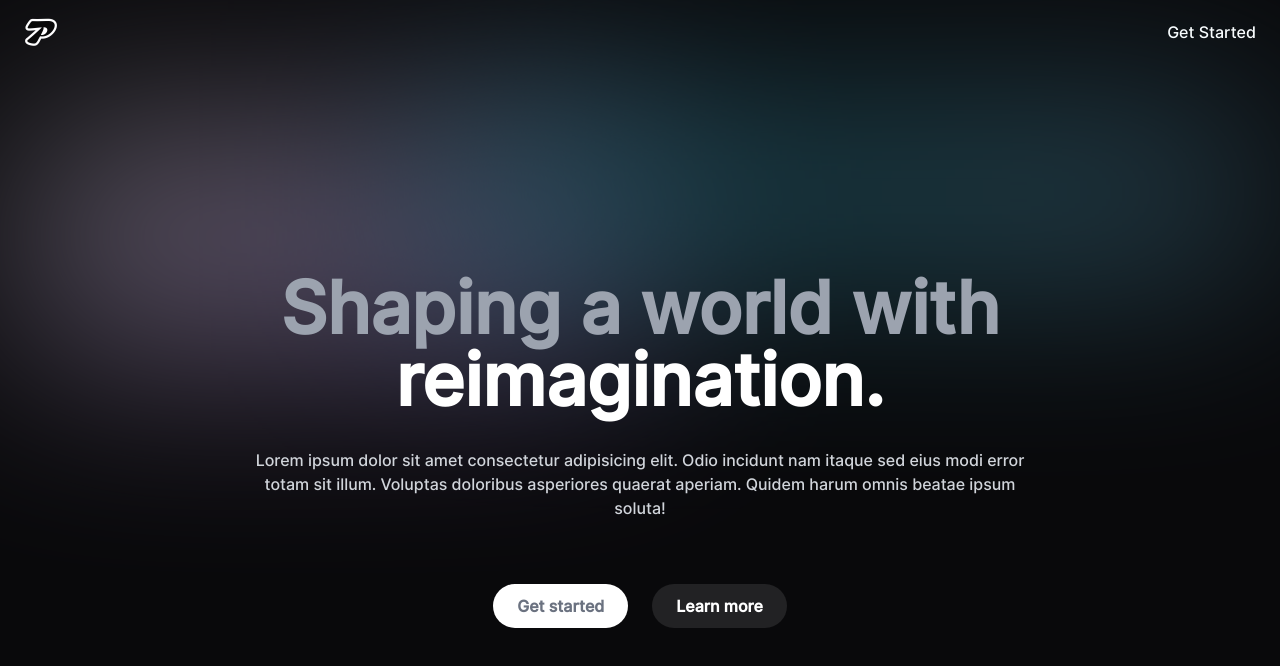
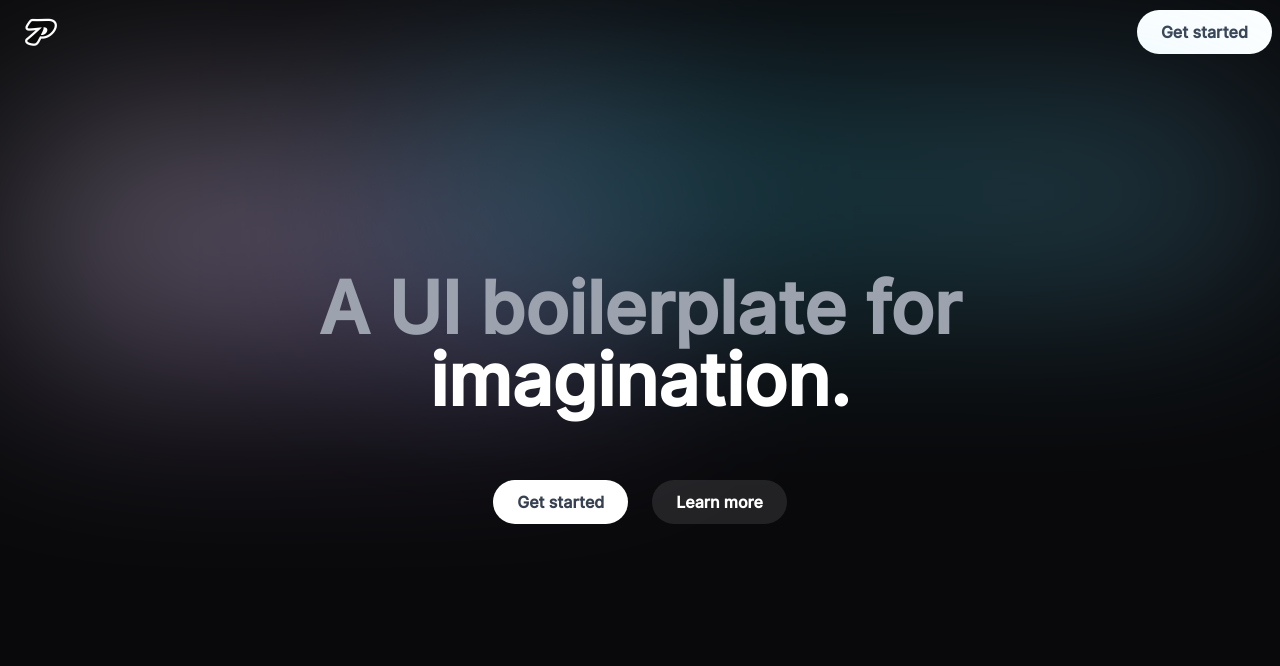
Before and after one commit to theponti/create-ponti-react, a React (Vite) app: page / in a window 1280 px wide. Shown: the top 666 px of the page. Built offline with nearby package versions, Linux system fonts and the light colour scheme; no server answers.

Commit message:
feat(*) Add GetStartedButton

```diff
--- /dev/null
+++ b/src/components/Buttons/GetStarted/index.tsx
@@ -0,0 +1,17 @@
+import { NavLink } from "react-router-dom";
+
+function GetStartedButton() {
+  return (
+    <NavLink
+      data-testid="loginLink"
+      className="relative flex h-11 w-full items-center justify-center px-6 before:absolute before:inset-0 before:rounded-full before:bg-primary before:transition before:duration-300 hover:before:scale-105 active:duration-75 active:before:scale-95 sm:w-max"
+      to="/signin"
+    >
+      <span className="relative text-base font-semibold text-gray-700">
+        Get started
+      </span>
+    </NavLink>
+  );
+}
+
+export default GetStartedButton;
--- a/src/components/Header/Header.tsx
+++ b/src/components/Header/Header.tsx
@@ -1,3 +1,4 @@
+import GetStartedButton from "components/Buttons/GetStarted";
 import { NavLink } from "react-router-dom";
 import { ACCOUNT_PATH } from "services/constants/routes";
 
@@ -9,7 +10,7 @@
 
 function Header({ isAuthenticated }: HeaderProps) {
   return (
-    <div className="navbar bg-base-100 sm:mb-16">
+    <nav className="navbar bg-base-100 mb-10 sm:mb-16">
       <div className="flex-1 text-primary">
         <NavLink className="btn btn-ghost normal-case text-xl" to="/">
           <img alt="logo" src={logo} />
@@ -19,9 +20,7 @@
         <ul className="menu menu-horizontal p-0">
           <li>
             {!isAuthenticated ? (
-              <NavLink data-testid="loginLink" to="/signin">
-                Get Started
-              </NavLink>
+              <GetStartedButton />
             ) : (
               <NavLink data-testid="accountLink" to={ACCOUNT_PATH}>
                 My Account
@@ -30,7 +29,7 @@
           </li>
         </ul>
       </div>
-    </div>
+    </nav>
   );
 }
 
--- a/src/scenes/Home/index.tsx
+++ b/src/scenes/Home/index.tsx
@@ -1,3 +1,5 @@
+import GetStartedButton from "components/Buttons/GetStarted";
+
 function Home() {
   return (
     <div className="relative">
@@ -12,28 +14,16 @@
         <div className="relative pt-36 ml-auto">
           <div className="lg:w-2/3 text-center mx-auto">
             <h1 className="text-gray-400 dark:text-white font-bold text-5xl md:text-6xl xl:text-7xl">
-              Shaping a world with{" "}
-              <span className="text-primary dark:text-white">
-                reimagination.
-              </span>
+              A UI boilerplate for{" "}
+              <span className="text-primary dark:text-white">imagination.</span>
             </h1>
-            <p className="mt-8 text-gray-300 dark:text-gray-300">
-              Lorem ipsum dolor sit amet consectetur adipisicing elit. Odio
-              incidunt nam itaque sed eius modi error totam sit illum. Voluptas
-              doloribus asperiores quaerat aperiam. Quidem harum omnis beatae
-              ipsum soluta!
-            </p>
+            <p className="mt-8 text-gray-300 dark:text-gray-300" />
             <div className="mt-16 flex flex-wrap justify-center gap-y-4 gap-x-6">
+              <GetStartedButton />
               <a
-                href="/signin"
-                className="relative flex h-11 w-full items-center justify-center px-6 before:absolute before:inset-0 before:rounded-full before:bg-primary before:transition before:duration-300 hover:before:scale-105 active:duration-75 active:before:scale-95 sm:w-max"
-              >
-                <span className="relative text-base font-semibold text-gray-500">
-                  Get started
-                </span>
-              </a>
-              <a
-                href="/learn"
+                rel="noreferrer"
+                target="_blank"
+                href="https://github.com/theponti/ponti-ui"
                 className="relative flex h-11 w-full items-center justify-center px-6 before:absolute before:inset-0 before:rounded-full before:border before:border-transparent before:bg-primary/10 before:bg-gradient-to-b before:transition before:duration-300 hover:before:scale-105 active:duration-75 active:before:scale-95 dark:before:border-gray-700 dark:before:bg-gray-800 sm:w-max"
               >
                 <span className="relative text-base font-semibold text-primary dark:text-white">
--- a/src/services/constants/routes.ts
+++ b/src/services/constants/routes.ts
@@ -1,4 +1,8 @@
 export const ACCOUNT_PATH = "/account";
+
+export const SIGNIN_PATH = "/signin";
+
 export default {
-  ACCOUNT_PATH: "/account",
+  ACCOUNT_PATH,
+  SIGNIN_PATH,
 };
```
Also changed, not shown: 1 other file (tests, documents, lock files or other folders).
